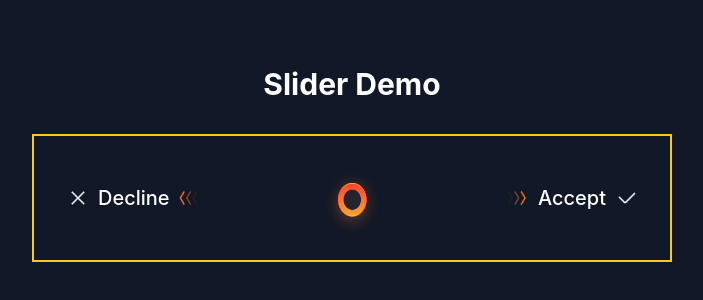
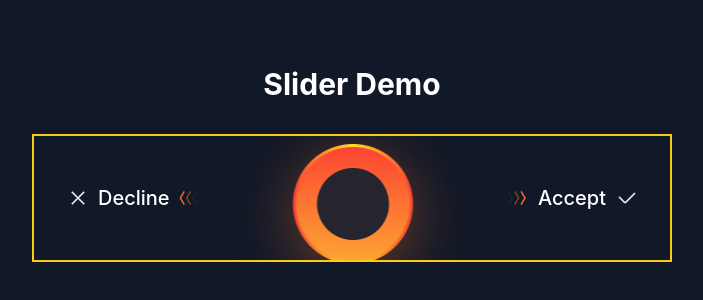
Before and after one commit to JoshDesmond/slider-demo, a React (Vite) app: page / in a window 1280 px wide. Shown: the part 236-536 px from the top of the page, without its empty margins (288-991 px from the left). Built offline with nearby package versions, Linux system fonts and the light colour scheme.

Commit message:
Handles SliderOrb asset cropping

```diff
--- a/src/components/Slider/Slider.tsx
+++ b/src/components/Slider/Slider.tsx
@@ -1,6 +1,6 @@
 import { useState } from "react";
 import SliderTrack from "./SliderTrack.tsx";
-import SliderOrb, { SLIDER_ORB_MARGIN_OFFSET } from "./SliderOrb.tsx";
+import SliderOrb from "./SliderOrb.tsx";
 import SliderDisplay from "./SliderDisplay.tsx";
 import SliderGlow from "./SliderGlow.tsx";
 import SliderArrows from "./SliderArrows.tsx";
@@ -17,32 +17,17 @@ export const Slider: React.FC<SliderProps> = ({ onAccept, onDecline }) => {
   // Main state of the slider
   const [sliderState, setSliderState] = useState<SliderState>("neutral");
 
-  // Constants for drag limits
-  const MAX_DRAG_DISTANCE = 200; // pixels
-  const maxLeft = -MAX_DRAG_DISTANCE;
-  const maxRight = MAX_DRAG_DISTANCE;
-
-  // Handle orb drag
-  const handleOrbDrag = (x: number) => {
-    if (x > 0) {
-      setSliderState("accepting");
-    } else if (x < 0) {
-      setSliderState("declining");
-    } else {
-      setSliderState("neutral");
-    }
+  // Handle state changes from the orb
+  const handleStateChange = (newState: SliderState) => {
+    setSliderState(newState);
   };
 
-  // Handle orb release
-  const handleOrbRelease = () => {
-    // Only trigger actions if the orb is at the extended extremes
-    const threshold = MAX_DRAG_DISTANCE * 0.9;
-    if (Math.abs(threshold) >= threshold) {
-      if (threshold > 0) {
-        onAccept?.();
-      } else {
-        onDecline?.();
-      }
+  // Handle completion of slide action
+  const handleActionComplete = (state: SliderState) => {
+    if (state === "accepting") {
+      onAccept?.();
+    } else if (state === "declining") {
+      onDecline?.();
     }
     setSliderState("neutral");
   };
@@ -53,10 +38,8 @@ export const Slider: React.FC<SliderProps> = ({ onAccept, onDecline }) => {
       {/*<SliderGlow visible={sliderState === "neutral"} />*/}
       <SliderArrows state={sliderState} />
       <SliderOrb
-        onDrag={handleOrbDrag}
-        onRelease={handleOrbRelease}
-        maxLeft={maxLeft}
-        maxRight={maxRight}
+        onStateChange={handleStateChange}
+        onActionComplete={handleActionComplete}
       />
     </SliderTrack>
   );
--- a/src/components/Slider/SliderOrb.tsx
+++ b/src/components/Slider/SliderOrb.tsx
@@ -3,72 +3,160 @@ import { motion, useAnimation } from "framer-motion";
 import orangeButton from "../../assets/StaticAssets/orange_button.png";
 import greenButton from "../../assets/StaticAssets/green_button.png";
 import redButton from "../../assets/StaticAssets/red_button.png";
+import { SliderState } from "./Slider";
 
-// Additional margin offset (in pixels) to allow the orb to visually reach the track edges
-export const SLIDER_ORB_MARGIN_OFFSET = 0;
+/**
+ * Configuration for the slider orb component.
+ *
+ * The component uses two distinct size concepts:
+ * - buttonSize: The actual clickable/interactive area (122x122px)
+ * - imageSize: The full visual size including glow effects (265x228px)
+ *
+ * The dragDistance determines how far the orb can be dragged left/right
+ * The actionThreshold determines what percentage of dragDistance is needed to trigger an action
+ */
+const ORB_CONFIG = {
+  buttonSize: 122,
+  imageWidth: 265,
+  imageHeight: 228,
+  dragDistance: 200,
+  actionThreshold: 0.9
+} as const;
+
+/**
+ * Animation configuration for the spring animation when returning to center
+ */
+const SPRING_CONFIG = {
+  type: "spring",
+  stiffness: 400,
+  damping: 30,
+  mass: 0.5,
+  restDelta: 0.001
+} as const;
 
 interface SliderOrbProps {
-  onDrag: (x: number) => void;
-  onRelease: () => void;
-  maxLeft: number;
-  maxRight: number;
+  onStateChange: (state: SliderState) => void;
+  onActionComplete: (state: SliderState) => void;
 }
 
+/**
+ * SliderOrb Component
+ *
+ * A draggable orb component that can be pulled left or right to trigger actions.
+ * The component has several key implementation details:
+ *
+ * 1. Visual vs Interactive Area:
+ *    - The clickable area is a 122x122px circle (buttonSize)
+ *    - The visual element is a 265x228px image that extends beyond the clickable area
+ *    - This allows for glow effects to visually extend beyond the track while keeping
+ *      the interaction area contained
+ *
+ * 2. State Management:
+ *    - Uses lastX ref to track the final position after drag
+ *    - Determines state based on x position (left = declining, right = accepting)
+ *    - Triggers action when dragged beyond threshold
+ *
+ * 3. Animation:
+ *    - Uses Framer Motion for smooth dragging and spring animations
+ *    - Returns to center with spring physics after drag ends
+ *    - Scales up slightly during drag for better feedback
+ */
 const SliderOrb: React.FC<SliderOrbProps> = ({
-  onDrag,
-  onRelease,
-  maxLeft,
-  maxRight,
+  onStateChange,
+  onActionComplete,
 }) => {
   const controls = useAnimation();
   const lastX = useRef(0);
 
-  // Get button image based on x position
+  /**
+   * Determines which button image to display based on current x position
+   */
   const getButtonImage = (x: number) => {
     if (x > 0) return greenButton;
     if (x < 0) return redButton;
     return orangeButton;
   };
 
+  /**
+   * Determines the slider state based on x position
+   */
+  const getSliderState = (x: number): SliderState => {
+    if (x > 0) return "accepting";
+    if (x < 0) return "declining";
+    return "neutral";
+  };
+
+  /**
+   * Handles the end of a drag operation
+   * - Checks if drag distance exceeded threshold
+   * - Triggers appropriate action if threshold met
+   * - Returns orb to center with spring animation
+   */
+  const handleDragEnd = async () => {
+    const finalState = getSliderState(lastX.current);
+    const threshold = ORB_CONFIG.dragDistance * ORB_CONFIG.actionThreshold;
+
+    if (Math.abs(lastX.current) >= threshold) {
+      onActionComplete(finalState);
+    }
+
+    await controls.start({
+      x: 0,
+      transition: SPRING_CONFIG
+    });
+    onStateChange("neutral");
+  };
+
   return (
+    <div className="absolute inset-0 flex items-center justify-center">
+      <div className="relative flex items-center justify-center" style={{ minWidth: ORB_CONFIG.buttonSize }}>
         <motion.div
+          className="cursor-grab"
+          style={{
+            width: ORB_CONFIG.buttonSize,
+            height: ORB_CONFIG.buttonSize,
+            flexShrink: 0
+          }}
           drag="x"
           dragConstraints={{
-        left: maxLeft - SLIDER_ORB_MARGIN_OFFSET,
-        right: maxRight + SLIDER_ORB_MARGIN_OFFSET,
+            left: -ORB_CONFIG.dragDistance,
+            right: ORB_CONFIG.dragDistance,
           }}
           dragElastic={0.1}
           dragMomentum={false}
           animate={controls}
           onDrag={(_, info) => {
-        lastX.current = info.offset.x;
-        onDrag(info.offset.x);
+            const x = info.offset.x;
+            lastX.current = x;
+            onStateChange(getSliderState(x));
           }}
-      onDragEnd={async () => {
-        await controls.start({
-          x: 0,
-          transition: {
-            type: "spring",
-            stiffness: 400,
-            damping: 30,
-            mass: 0.5,
-            restDelta: 0.001
-          }
-        });
-        onRelease();
+          onDragEnd={handleDragEnd}
+        >
+          {/* Clickable hit area - constrained to buttonSize */}
+          <div className="w-full h-full rounded-full bg-transparent" />
+
+          {/* Visual element container - sized to full image dimensions */}
+          <div className="absolute left-1/2 top-1/2" style={{
+            width: ORB_CONFIG.imageWidth,
+            height: ORB_CONFIG.imageHeight,
+            transform: 'translate(-50%, -50%)'
+          }}>
+            <motion.img
+              src={getButtonImage(lastX.current)}
+              alt="Slider button"
+              style={{
+                width: '100%',
+                height: '100%',
+                objectFit: 'contain'
               }}
-      className="absolute left-1/2 top-1/2 z-10 -translate-x-1/2 -translate-y-1/2 transform cursor-grab select-none"
-    >
-      <motion.img
-        src={orangeButton}
-        alt="Slider button"
-        className="h-16 w-16 select-none pointer-events-none"
+              className="select-none pointer-events-none"
               draggable="false"
-        whileDrag={{
-          scale: 1.1
-        }}
+              whileDrag={{ scale: 1.1 }}
             />
+          </div>
         </motion.div>
+      </div>
+    </div>
   );
 };
 
--- a/src/constants/colors.ts
+++ /dev/null
@@ -1,16 +0,0 @@
-export const COLORS = {
-  sliderOrangeLight: "rgba(37, 37, 47, 1)",
-  sliderOrangeDark: "rgba(20, 20, 27, 1)",
-  sliderOrangeBorderLight: "rgba(252, 66, 51, 0.5)",
-  sliderOrangeBorderDark: "rgba(255, 238, 146, 1)",
-  sliderRedLight: "rgba(98, 22, 49, 1)",
-  sliderRedDark: "rgba(255, 90, 139, 1)",
-  sliderRedBorderLight: "rgba(98, 22, 49, 1)",
-  sliderRedBorderDark: "rgba(218, 73, 108, 1)",
-  sliderGreenLight: "rgba(27, 125, 67, 1)",
-  sliderGreenDark: "rgba(108, 231, 150, 1)",
-  sliderGreenBorderLight: "rgba(26, 80, 62, 1)",
-  sliderGreenBorderDark: "rgba(64, 198, 134, 1)",
-  redText: "rgba(128, 32, 55, 1)",
-  greenText: "rgba(7, 110, 73, 1)",
-};
```
Lines whose indentation alone changed are shown as unchanged.
